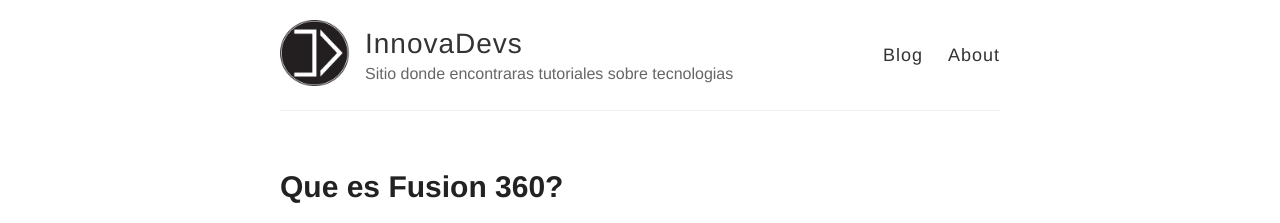
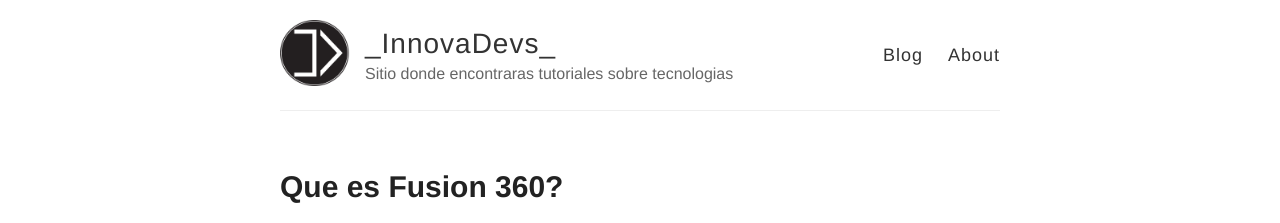
Before and after one commit to innovadevs/innovadevs.github.io, a Jekyll site: the page built from index.html, in a window 1280 px wide. Shown: the top 223 px of the page. Built offline with Jekyll 4.4.1, drawn with Linux system fonts in a browser that asks for light colours.

```diff
--- a/_config.yml
+++ b/_config.yml
@@ -3,7 +3,7 @@
 #
 
 # Name of your site (displayed in the header)
-name: InnovaDevs
+name: _InnovaDevs_
 
 # Short bio or description (displayed in the header)
 description: Sitio donde encontraras tutoriales sobre tecnologias
```
